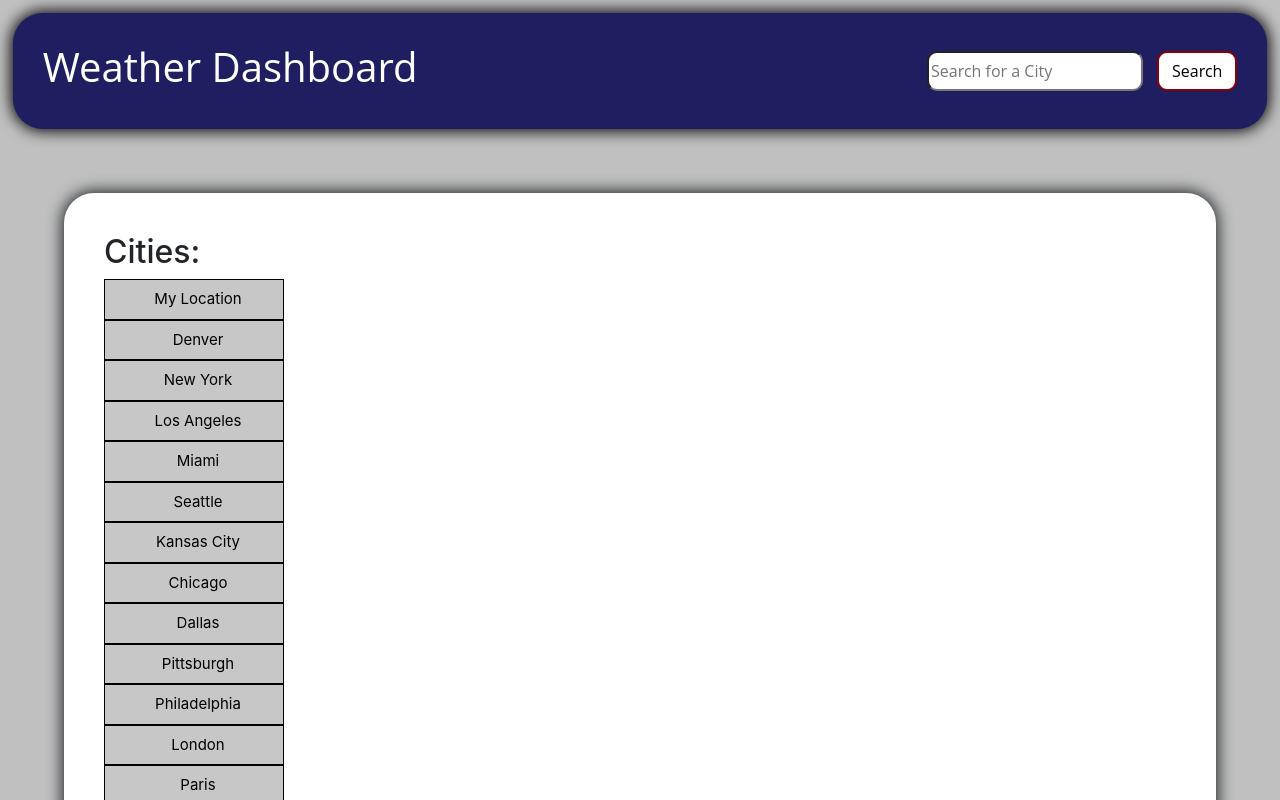
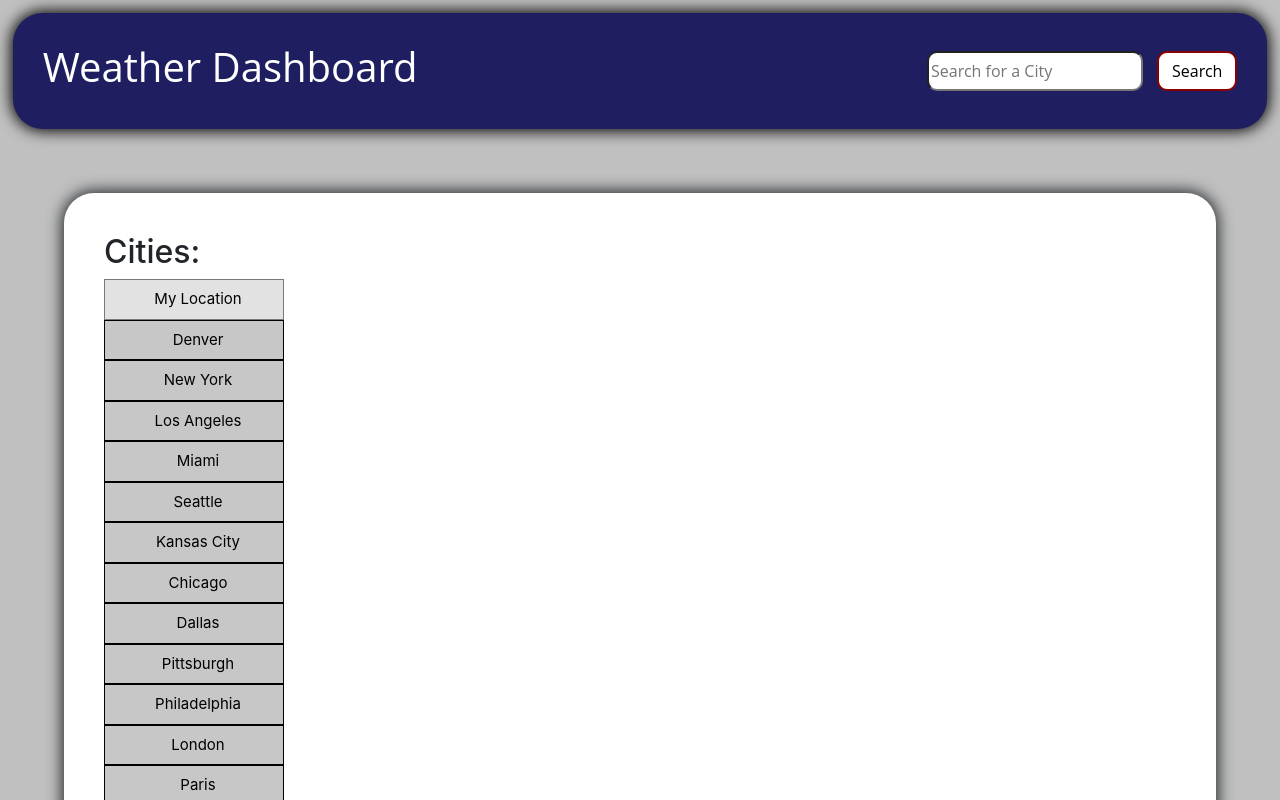
Before and after one commit to vmcgargill/WeatherDashboard, a plain HTML site: page index.html in a window 1280 px wide. In both pictures the pointer is over the button "My Location". Shown: the top 800 px of the page. Drawn offline with nearby package versions, Linux system fonts and the light colour scheme; a script that the page names is missing.

Commit message:
Fixed hover for .MyLocation class

```diff
--- a/Assets/styles.css
+++ b/Assets/styles.css
@@ -39,7 +39,7 @@ body {
   width: 180px
 }
 
-.city:hover {
+.city:hover, .MyLocation:hover {
   border-color: rgb(121, 121, 121);
   background-color: #e2e2e2;
 }
```
